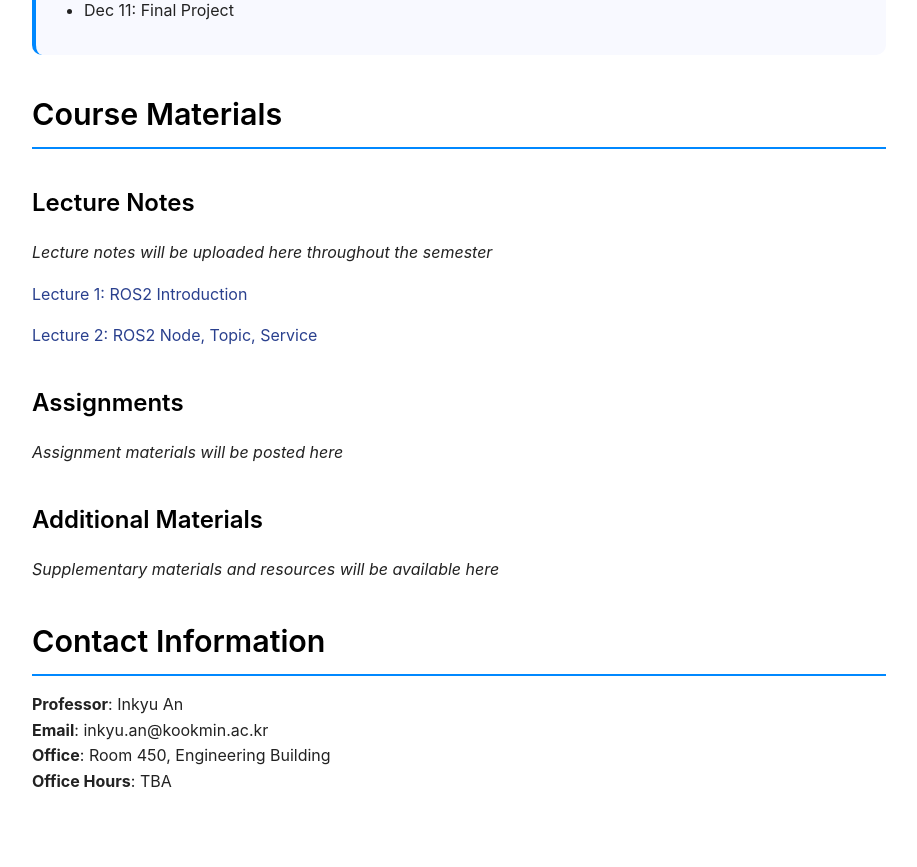
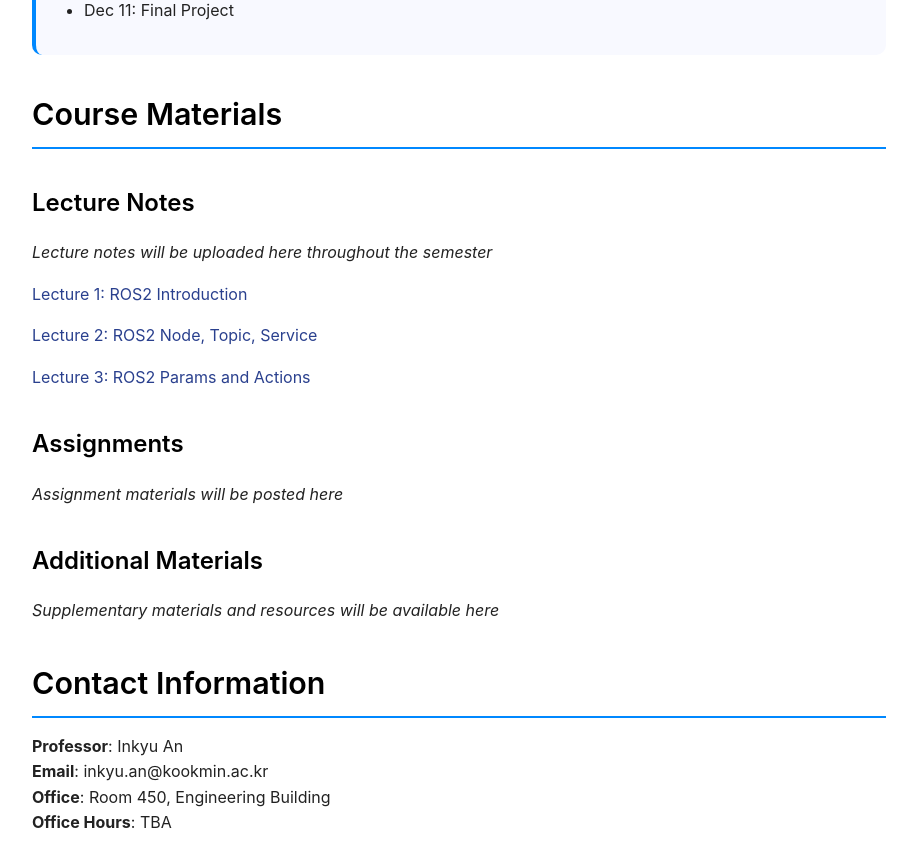
Before and after one commit to mairlab-KM/mairlab-KM.github.io, a Jekyll site: the page built from courses/operating-systems-practice-2025fall.md, in a window 1280 px wide and 900 px high, scrolled down 3514 px. Shown: the top 867 px of the window, without its empty margins (181-1098 px from the left). Built offline with Jekyll 4.4.1, drawn with Linux system fonts in a browser that asks for light colours.

Commit message:
Update Lecture note 3 of OS Practice

```diff
--- a/courses/operating-systems-practice-2025fall.md
+++ b/courses/operating-systems-practice-2025fall.md
@@ -159,6 +159,8 @@ By the end of this course, students will be able to:
 
 [Lecture 2: ROS2 Node, Topic, Service](/assets/courses/operating-systems-practice-2025fall/lectures/Lec2_ROS2_node_topics_services.pdf)
 
+[Lecture 3: ROS2 Params and Actions](/assets/courses/operating-systems-practice-2025fall/lectures/Lec3_ROS2_params_actions.pdf)
+
 <!-- Example format - uncomment and modify as you add materials:
 - [Lecture 1: Introduction to OS Practice](/assets/courses/operating-systems-practice-2025fall/lectures/lecture01-introduction.pdf)
 - [Lecture 2: Process Management](/assets/courses/operating-systems-practice-2025fall/lectures/lecture02-processes.pdf)
```
Also changed, not shown: 1 other file.
